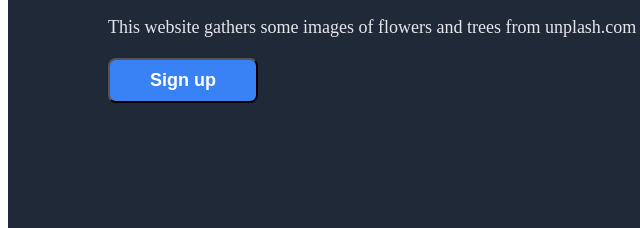
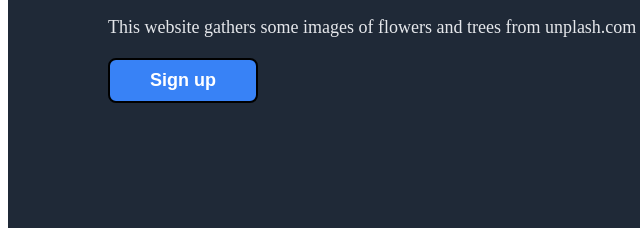
Before and after one commit to thao1711nguyen/css_first-project, a plain HTML site: page index.html in a window 1280 px wide. Shown: the part 163-391 px from the top of the page, 0-640 px from the left. Drawn offline with Linux system fonts and the light colour scheme.

Commit message:
Fix the button's border color

```diff
--- a/style.css
+++ b/style.css
@@ -33,6 +33,8 @@ button{
     color: white;
     font-weight: bold;
     font-size: 18px;
+    border-style: solid;
+    border-color: none;
 }
 a{
     text-decoration: none;
```
